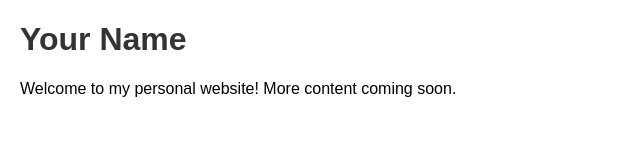
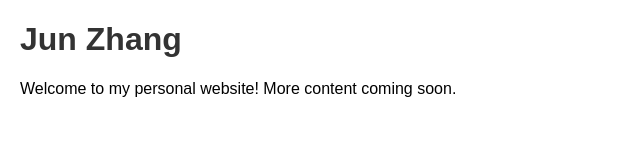
Before and after one commit to gouffre213/junzhang.github.io, a plain HTML site: page index.html in a window 1280 px wide. Shown: the whole page, without its empty margins (0-640 px from the left). Drawn offline with Linux system fonts and the light colour scheme.

Commit message:
Update index.html

```diff
--- a/index.html
+++ b/index.html
@@ -3,9 +3,9 @@
 <head>
     <meta charset="UTF-8" />
     <meta name="viewport" content="width=device-width, initial-scale=1.0" />
-    <title>Your Name</title>
+    <title>Jun Zhang</title>
     <style>
-      /* A small inline CSS block for initial testing */
+
       body {
         font-family: Arial, sans-serif;
         margin: 20px;
@@ -16,7 +16,7 @@
     </style>
 </head>
 <body>
-    <h1>Your Name</h1>
+    <h1>Jun Zhang</h1>
     <p>Welcome to my personal website! More content coming soon.</p>
 </body>
 </html>
```
